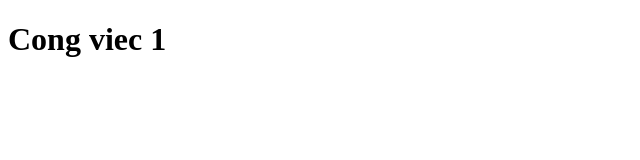
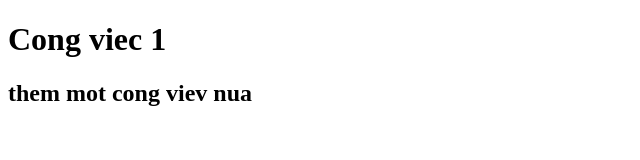
Before and after one commit to AnhOffice/DemoVScode03, a plain HTML site: page index.html in a window 1280 px wide. Shown: the whole page, without its empty margins (0-640 px from the left). Drawn offline with Linux system fonts and the light colour scheme.

Commit message:
sua lan 2

```diff
--- a/index.html
+++ b/index.html
@@ -7,5 +7,6 @@
   </head>
   <body>
     <h1>Cong viec 1</h1>
+    <h2>them mot cong viev nua</h2>
   </body>
 </html>
```
